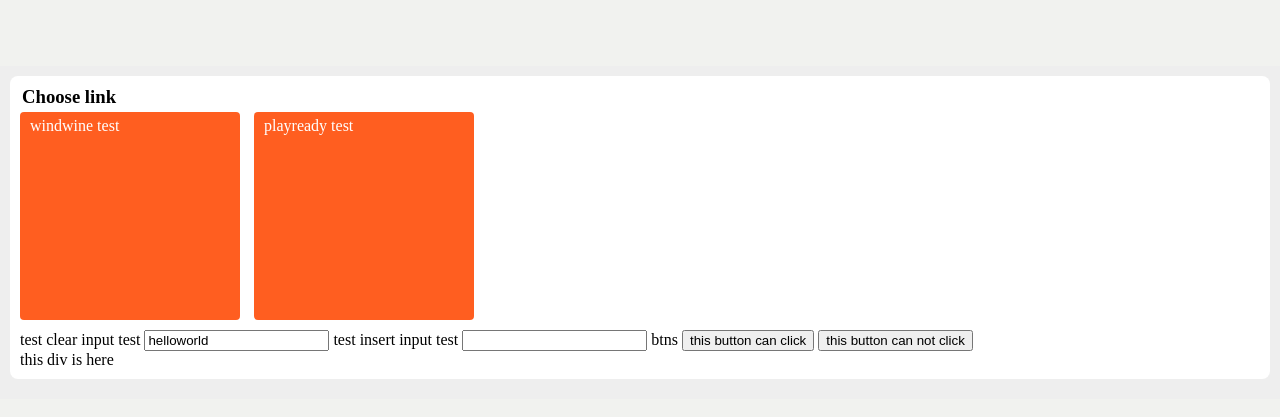
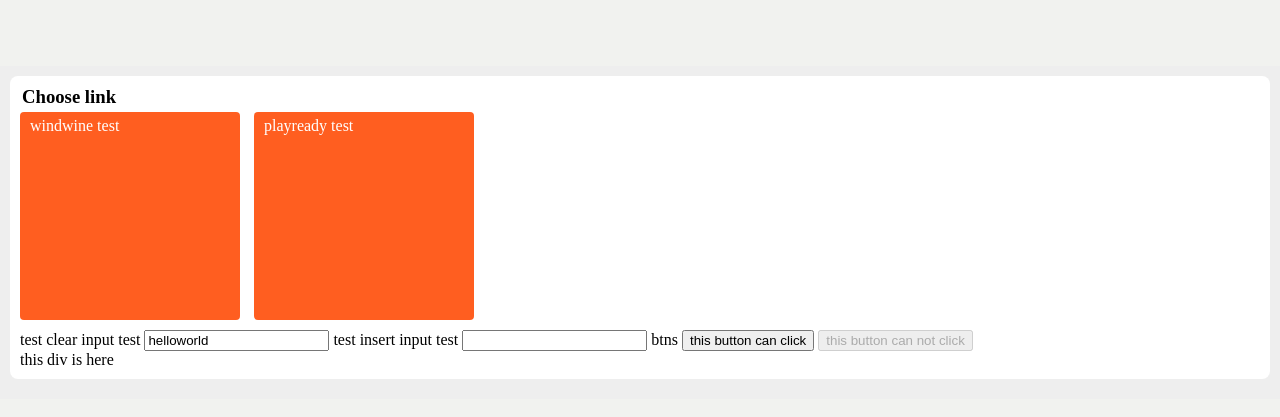
Before and after one commit to ZYGng/test, a plain HTML site: page index.html in a window 1280 px wide. Shown: the part 125-542 px from the top of the page. Drawn offline with Linux system fonts and the light colour scheme.

Commit message:
更新按钮状态

```diff
--- a/index.html
+++ b/index.html
@@ -145,7 +145,7 @@
 
             <label class="labels">btns</label>
             <button id="btn" tabindex="1">this button can click</button>
-            <button id="dbtn" tabindex="1">this button can not click</button>
+            <button id="dbtn" disabled tabindex="1">this button can not click</button>
 
             <div id="attr" data-test="test" class="attr-test" tabindex="1">
                 this div is here
```
